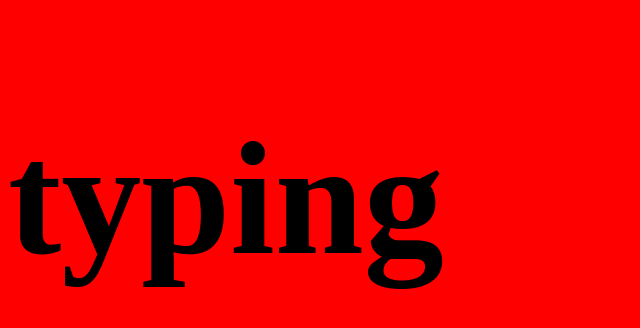
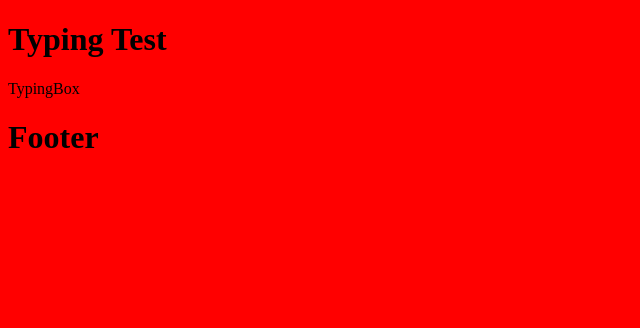
Before and after one commit to satyaki95/Typing, a React (Create React App) app: page / in a window 1280 px wide. Shown: the top 328 px of the page, without its empty margins (0-640 px from the left). Built offline with nearby package versions, Linux system fonts and the light colour scheme.

Commit message:
typing box

```diff
--- a/src/App.js
+++ b/src/App.js
@@ -1,19 +1,18 @@
 import { GlobalStyles } from "./Styles/global";
+import TypingBox from "./Components/TypingBox";
 
 
 function App() {
   return (
     <div className="canvas">
-      <GlobalStyles/>
-      <h1 className="heading">typing</h1>
-      <div>
-        <div className='something'>
+      <GlobalStyles />
+      <h1>Typing Test</h1>
+      <TypingBox />
+      <h1>Footer</h1>
 
-        </div>
-
-      </div>
 
     </div>
+
   );
 }
 
--- /dev/null
+++ b/src/Components/TypingBox.jsx
@@ -0,0 +1,9 @@
+import React from 'react';
+
+const TypingBox = () => {
+  return (
+    <div>TypingBox</div>
+  )
+}
+
+export default TypingBox;
```
